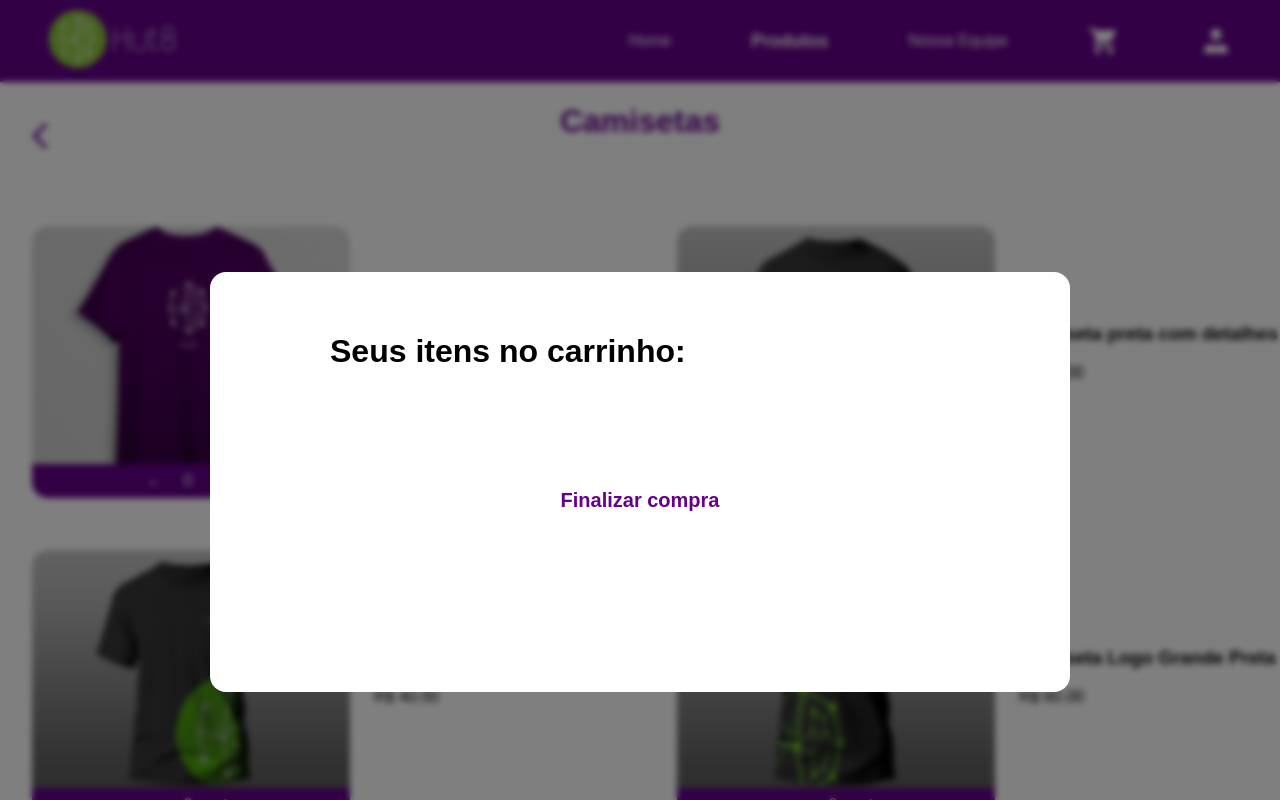
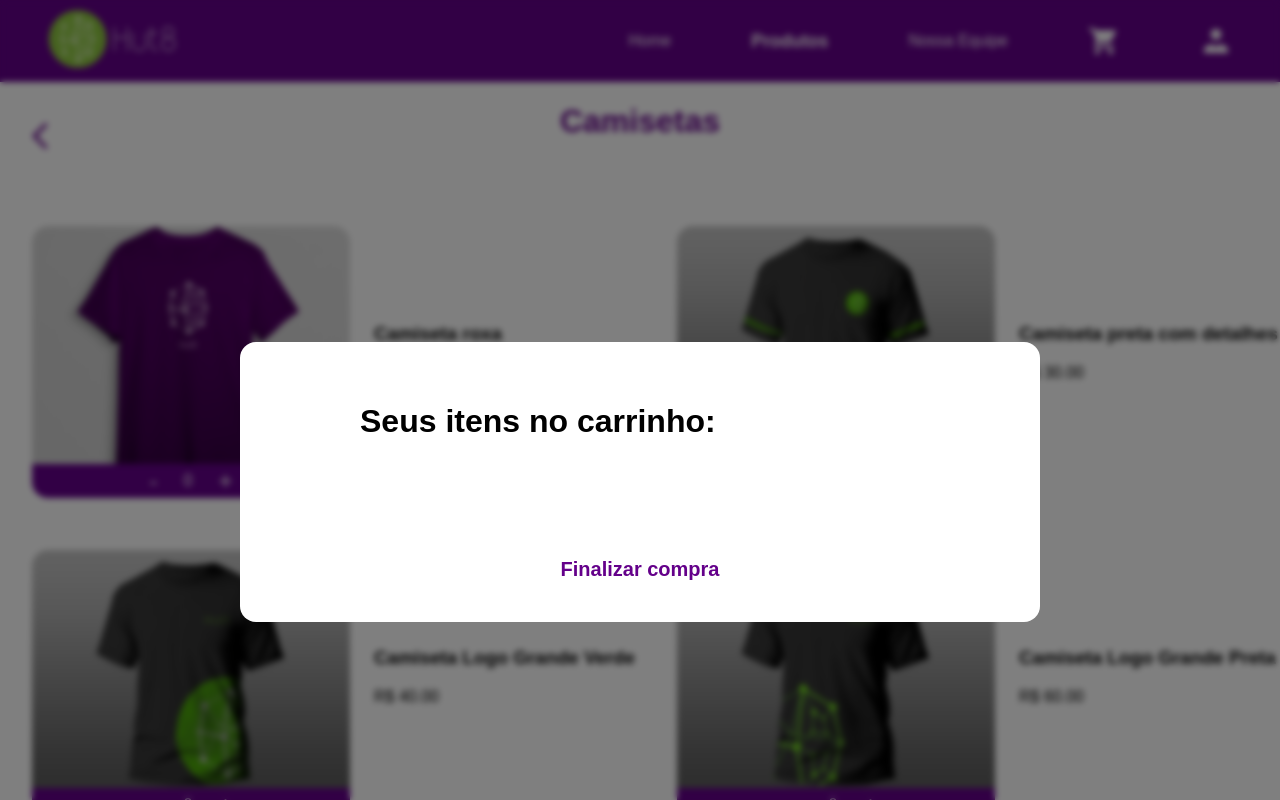
Before and after one commit to luigill/processo-seletivo-hut8-grupo4, a React (Vite) app: page /produtos/loja in a window 1280 px wide. Both pictures are taken after a click on the link 1104 px from the left and 41 px from the top of the page. Shown: the top 800 px of the page. Built offline with nearby package versions, Linux system fonts and the light colour scheme.

Commit message:
Shop Modal Funcional

```diff
--- a/src/Components/Items/index.jsx
+++ b/src/Components/Items/index.jsx
@@ -4,7 +4,7 @@ import './styles.scss';
 
 import { CartContext } from '../../context/CartContext';
 
-export default function Item({ item }) {
+export default function Item({ item, inModal }) {
   const [contador, setContador] = useState(0);
   const { addToCart } = useContext(CartContext);
 
@@ -16,18 +16,20 @@ export default function Item({ item }) {
 
   const incrementarContador = () => {
     setContador(contador + 1);
-    addToCart(item);
+    addToCart(item, contador);
   };
 
   return (
-    <div className="Item" key={item.id}>
+    <div className={`Item ${inModal ? 'in-modal' : ''}`} key={item.id}>
       <div className="itemCard">
         <img src={item.imagem} alt="Imagem genérica" />
-        <div className="contador">
-          <button onClick={decrementarContador}>-</button>
-          <p>{contador}</p>
-          <button onClick={incrementarContador}>+</button>
-        </div>
+        {inModal ? null : (
+          <div className="contador">
+            <button onClick={decrementarContador}>-</button>
+            <p>{contador}</p>
+            <button onClick={incrementarContador}>+</button>
+          </div>
+        )}
       </div>
       <div className="itemDescription">
         <h3>{item.nome}</h3>
@@ -44,4 +46,9 @@ Item.propTypes = {
     preco: PropTypes.number.isRequired,
     imagem: PropTypes.string.isRequired,
   }).isRequired,
+  inModal: PropTypes.bool,
 };
+
+Item.defaultProps = {
+  inModal: false,
+};
--- a/src/Components/Items/styles.scss
+++ b/src/Components/Items/styles.scss
@@ -46,3 +46,9 @@
     }
   }
 }
+
+.in-modal{
+  .contador{
+    display: none;
+  }
+}
--- a/src/Components/ShopModal/index.jsx
+++ b/src/Components/ShopModal/index.jsx
@@ -1,8 +1,8 @@
-import { useContext } from 'react';
-import PropTypes from 'prop-types';
-import Item from '../../Components/Items';
-import { CartContext } from '../../context/CartContext';
-import './styles.scss';
+import { useContext } from "react";
+import PropTypes from "prop-types";
+import Item from "../../Components/Items";
+import { CartContext } from "../../context/CartContext";
+import "./styles.scss";
 
 export default function ShopModal({ closeModal }) {
   const { cartItems, addToCart, removeFromCart } = useContext(CartContext);
@@ -11,12 +11,17 @@ export default function ShopModal({ closeModal }) {
     // Lógica para processar a compra dos itens no carrinho
     // ...
     if (cartItems.length === 0) {
-      alert('Seu carrinho está vazio. Adicione itens antes de finalizar a compra.');
+      alert(
+        "Seu carrinho está vazio. Adicione itens antes de finalizar a compra."
+      );
       return;
     }
 
     // Calcular o valor total da compra
-    const total = cartItems.reduce((sum, item) => sum + item.price * item.quantity, 0);
+    const total = cartItems.reduce(
+      (sum, item) => sum + item.price * item.quantity,
+      0
+    );
 
     // Exibir um resumo da compra
     alert(`Compra finalizada com sucesso!\nTotal: R$ ${total.toFixed(2)}`);
@@ -25,12 +30,12 @@ export default function ShopModal({ closeModal }) {
   return (
     <div className="container">
       <div className="overlay container" onClick={closeModal} />
-      <div id="login-modal" className="login-modal">
+      <div className="shop-modal">
         <h1>Seus itens no carrinho:</h1>
         <ul>
           {cartItems.map((item) => (
             <li key={item.id}>
-              <Item item={item} onAddToCart={addToCart} />
+              <Item item={item} onAddToCart={addToCart} inModal={true} />
               <button onClick={() => removeFromCart(item.id)}>Remover</button>
             </li>
           ))}
--- a/src/Components/ShopModal/styles.scss
+++ b/src/Components/ShopModal/styles.scss
@@ -7,9 +7,10 @@ $background-color_3: #64008a;
 $background-color_4: #b180c4;
 $background-color_5: transparent;
 
-.login-modal {
-  height: 340px;
-  width: 620px;
+.shop-modal {
+  max-height: 50em;
+  width: 35em;
+  overflow-y: auto;
   position: absolute;
   border-radius: 1em;
   background-color: $background-color_1;
@@ -18,6 +19,9 @@ $background-color_5: transparent;
   display: flex;
   gap: 0.75em;
   flex-direction: column;
+  li{
+    list-style-type: none;
+  }
   button {
     border: none;
     background-color: $background-color_5;
--- a/src/context/CartContext.jsx
+++ b/src/context/CartContext.jsx
@@ -30,6 +30,7 @@ export const CartProvider = ({ children }) => {
   const removeFromCart = (itemId) => {
     const updatedCartItems = cartItems.filter((item) => item.id !== itemId);
     setCartItems(updatedCartItems);
+    return updatedCartItems;
   };
 
   return (
--- a/src/pages/Shop/index.jsx
+++ b/src/pages/Shop/index.jsx
@@ -50,7 +50,7 @@ export default function Shop({ category }) {
       </div>
       <section className="items">
         {items.map((item) => (
-          <Item key={item.id} item={item} onAddToCart={handleAddToCart} />
+          <Item key={item.id} item={item} onAddToCart={handleAddToCart}  />
         ))}
       </section>
       <FooterMenu />
```
